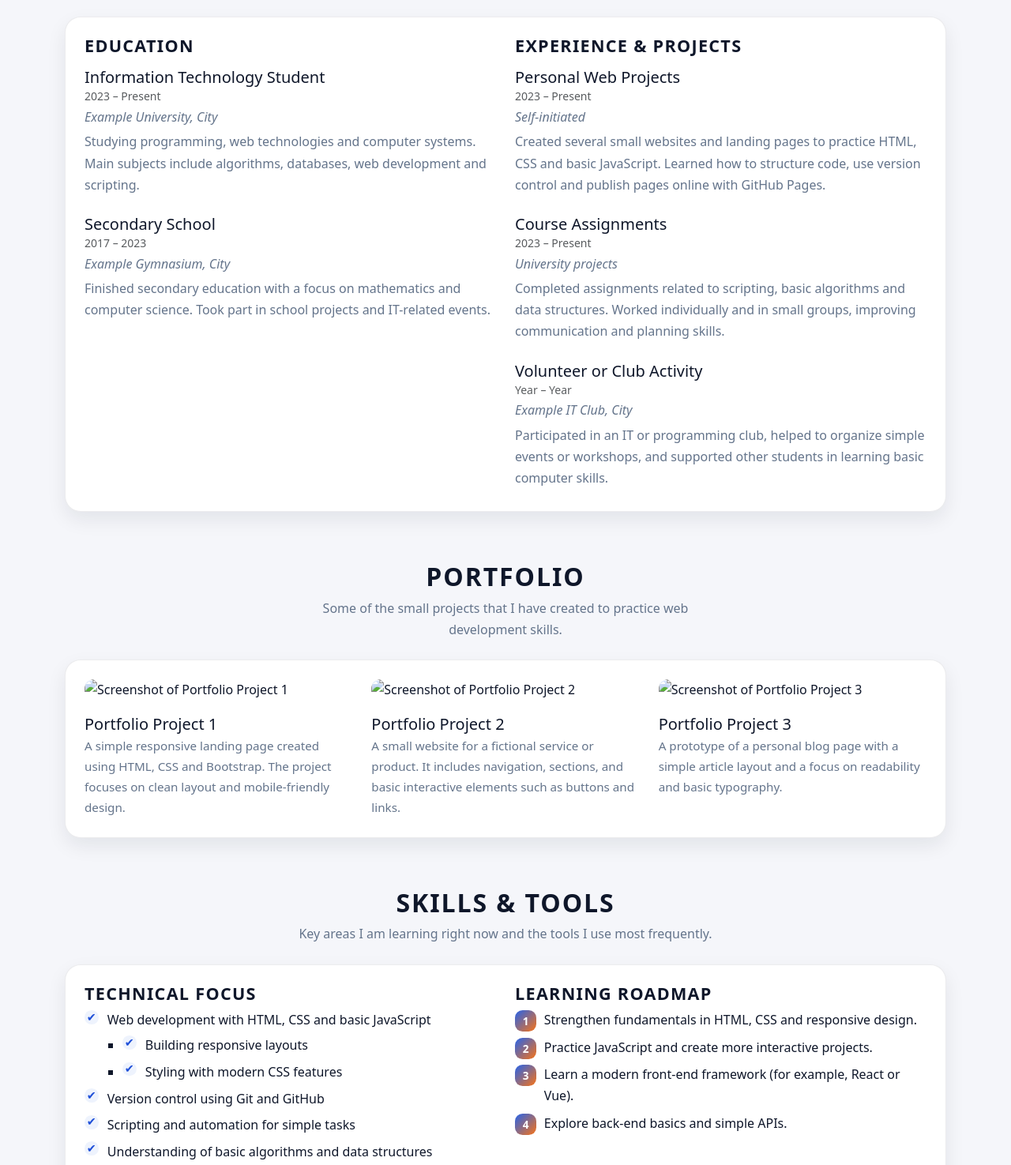
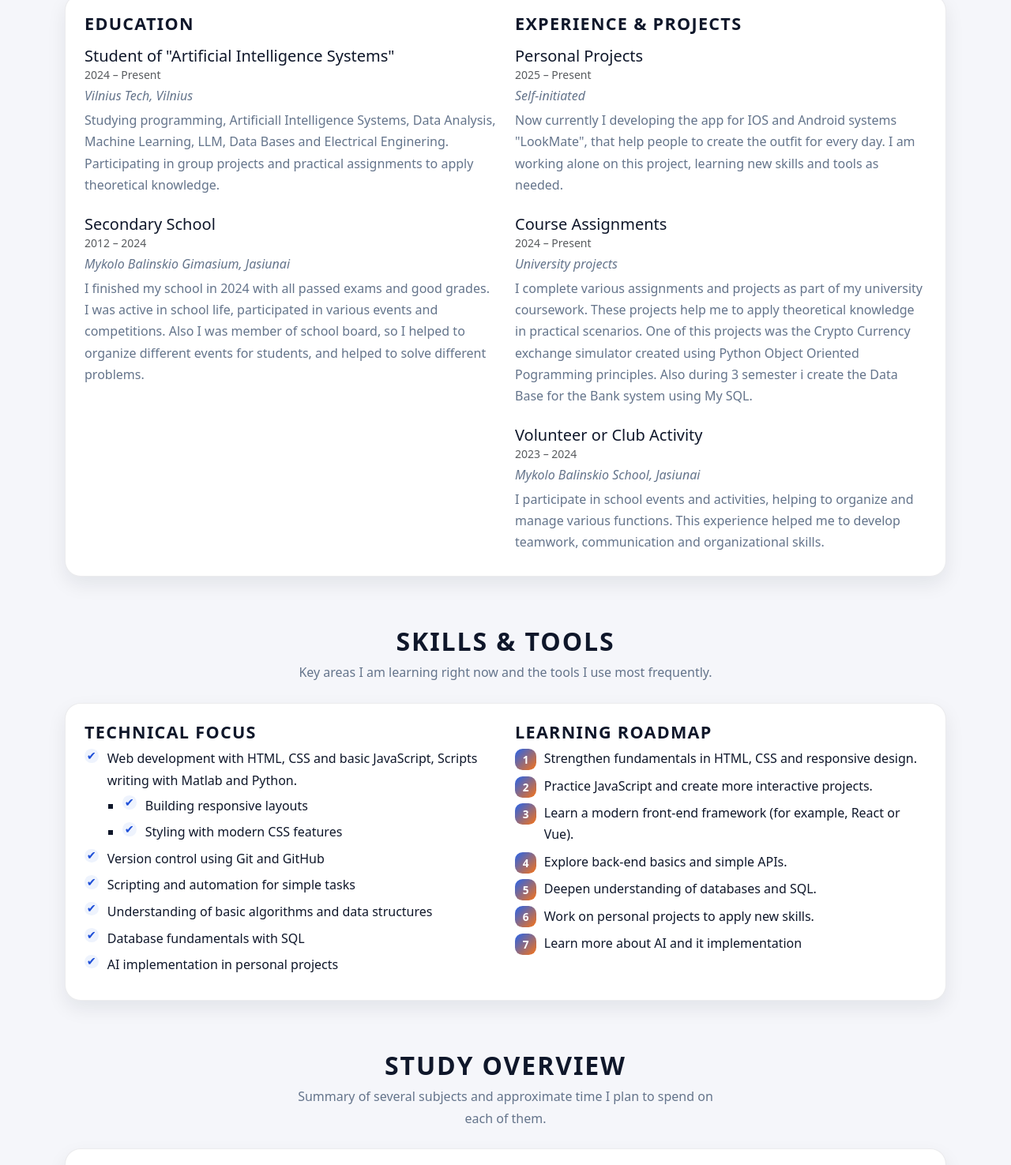
Before and after one commit to GeroldDauksevic/GeroldDauksevic, a plain HTML site: page labworkscript1.html in a window 1280 px wide. Shown: the part 1041-2516 px from the top of the page at 79% size. Drawn offline with nearby package versions, Linux system fonts and the light colour scheme.

Commit message:
Main web site

```diff
--- a/labworkscript1.html
+++ b/labworkscript1.html
@@ -1,5 +1,5 @@
 <!DOCTYPE html>
-<!-- Created by Name Surname, Group XX -->
+<!-- Gerold Dauksevic -->
 <html lang="en">
 <head>
   <meta charset="UTF-8">
@@ -16,23 +16,23 @@
     crossorigin="anonymous"
   >
 
-  <!-- Кастомные стили для задания -->
+  <!-- Custom styles for task -->
   <style>
-    /* =========
-       Дизайн-система (типографика, отступы, цвета)
-       ========= */
+    /*
+      System design
+        */
     :root {
-      /* Базовая типографика */
+
       --font-base: system-ui, -apple-system, BlinkMacSystemFont, "Segoe UI", sans-serif;
       --font-heading: "Segoe UI Semibold", system-ui, sans-serif;
 
-      /* Размеры шрифтов */
+
       --fs-h1: 2.5rem;
       --fs-h2: 2rem;
       --fs-h3: 1.35rem;
       --fs-body: 1rem;
 
-      /* Линейные интервалы */
+
       --lh-heading: 1.15;
       --lh-body: 1.7;
 
@@ -41,7 +41,7 @@
       --ls-h2: 0.06em;
       --ls-h3: 0.04em;
 
-      /* Цвета */
+      /* colors */
       --color-bg: #f5f6fa;
       --color-surface: #ffffff;
       --color-border-subtle: rgba(15, 23, 42, 0.08);
@@ -52,14 +52,14 @@
       --color-text-muted: #64748b;
       --color-accent: #f97316;
 
-      /* Шкала отступов */
+      /* Indentation scale */
       --space-1: 0.5rem;
       --space-2: 1rem;
       --space-3: 1.5rem;
       --space-4: 2rem;
       --space-5: 3rem;
 
-      /* Скругления и тени */
+      /* Rounded corners and shadows */
       --radius-lg: 1.25rem;
       --radius-pill: 999px;
       --shadow-soft: 0 10px 25px rgba(15, 23, 42, 0.08);
@@ -75,7 +75,7 @@
       padding-top: 70px;
     }
 
-    /* Типографика: h1–h3 и параграфы */
+    /* Typography: h1–h3 and paragraphs */
     h1, h2, h3 {
       font-family: var(--font-heading);
       line-height: var(--lh-heading);
@@ -128,9 +128,9 @@
       max-width: 540px;
     }
 
-    /* =========
-       “Поверхности” / карточки
-       ========= */
+    /*
+       Surfaces / Cards
+       */
     .surface-card {
       background-color: var(--color-surface);
       border-radius: var(--radius-lg);
@@ -143,7 +143,7 @@
       margin-top: var(--space-3);
     }
 
-    /* Используем согласованную шкалу отступов для нескольких секций */
+    /*We use a consistent indentation scale for multiple sections */
     #about .surface-card,
     #resume .surface-card,
     #portfolio .surface-card,
@@ -154,9 +154,9 @@
       padding: var(--space-3);
     }
 
-    /* =========
-       Перестайлинг навбара (компонент 1)
-       ========= */
+    /*
+       Navbar restyling (component 1)
+       */
     .navbar {
       background: linear-gradient(90deg, #0f172a, #1e293b);
       box-shadow: var(--shadow-soft);
@@ -203,9 +203,9 @@
       color: #ffffff !important;
     }
 
-    /* =========
-       Hero-блок
-       ========= */
+    /*
+       Hero section
+       */
     header#top {
       padding: var(--space-4) 0 var(--space-4);
       background: radial-gradient(circle at top left, #dbeafe, #f5f6fa 55%);
@@ -217,9 +217,9 @@
       backdrop-filter: blur(8px);
     }
 
-    /* =========
-       Интерактивные элементы: ссылки и кнопки
-       ========= */
+    /*
+      Interactive elements: links and buttons2
+        */
     a {
       color: var(--color-primary);
       text-decoration: none;
@@ -268,7 +268,7 @@
       box-shadow: 0 4px 10px rgba(15, 23, 42, 0.22);
     }
 
-    /* Дополнительный “link-button” стиль для inline ссылок */
+    /* Additional 'link-button' style for inline links */
     .btn-link-outline {
       display: inline-flex;
       align-items: center;
@@ -295,9 +295,9 @@
       transform: translateY(1px);
     }
 
-    /* =========
-       Портфолио карточки
-       ========= */
+    /*
+       portfolio cards
+        */
     .portfolio-item img {
       object-fit: cover;
       border-radius: 0.75rem;
@@ -312,9 +312,9 @@
       font-size: 0.95rem;
     }
 
-    /* =========
-       Кнопка "Back to top" (компонент 2)
-       ========= */
+    /*
+       Button "Back to top" (component 2)
+       */
     .back-to-top {
       position: fixed;
       right: 1.5rem;
@@ -348,9 +348,9 @@
       transform: translateY(2px) scale(0.96);
     }
 
-    /* =========
-       Списки с псевдоэлементами / счётчиками (доп. задание)
-       ========= */
+    /*
+       Lists with pseudo-elements / counters (additional assignment)
+       */
     .list-check {
       list-style: none;
       padding-left: 0;
@@ -385,7 +385,7 @@
       list-style: square;
     }
 
-    /* Нумерованный список с CSS-счётчиком */
+    /* Numbered list with CSS counter */
     .list-counter {
       list-style: none;
       counter-reset: skillCounter;
@@ -417,9 +417,9 @@
       justify-content: center;
     }
 
-    /* =========
-       Таблица / блок данных (доп. задание)
-       ========= */
+    /*
+       Table / data block (additional task)
+        */
     .data-table {
       width: 100%;
       border-collapse: collapse;
@@ -463,9 +463,9 @@
       text-align: left;
     }
 
-    /* =========
+    /*
        Footer
-       ========= */
+        */
     footer {
       padding: var(--space-2) 0;
       background: #0f172a;
@@ -483,7 +483,7 @@
       color: #ffffff;
     }
 
-    /* Немного адаптива */
+    /* adapting */
     @media (max-width: 767.98px) {
       header#top {
         padding-top: var(--space-3);
@@ -497,7 +497,7 @@
 </head>
 <body>
 
-  <!-- Навигация -->
+  <!-- navigation -->
   <nav class="navbar navbar-expand-lg navbar-dark fixed-top border-bottom">
     <div class="container">
       <a class="navbar-brand" href="#top">Name Surname</a>
@@ -518,24 +518,24 @@
     </div>
   </nav>
 
-  <!-- Hero-блок -->
+  <!-- Hero-section -->
   <header id="top">
     <div class="container">
       <div class="surface-card">
         <div class="row align-items-center g-4">
           <div class="col-md-4 text-center">
-            <!-- Твоя фотография -->
-            <img
-              src="assets/img/profile.jpg"
-              alt="Portrait of Name Surname"
-              class="img-fluid rounded-circle"
-              width="220"
-              height="220"
-            >
+            <!-- My photo -->
+            <img src= "assets/img/profile/Gerold.jpg"
+  alt="My Photo"
+  class="img-fluid rounded-circle"
+  width="220"
+  height="220"
+/>
+
           </div>
           <div class="col-md-8">
-            <h1 class="mb-2">Name Surname</h1>
-            <h2 class="h5 text-muted mb-3">Student &amp; Future Web Developer</h2>
+            <h1 class="mb-2">Gerold Dauksevic</h1>
+            <h2 class="h5 text-muted mb-3">Student &amp; Artificial Intelligence engineer</h2>
             <p class="mb-3">
               This is my personal resume and portfolio website created as a lab assignment.
               Here you can find information about me, my education, experience, skills and
@@ -560,19 +560,14 @@
         <div class="row justify-content-center">
           <div class="col-lg-10">
             <p>
-              I am a student of information technologies with a growing interest in web development
-              and modern programming tools. During my studies I work with HTML, CSS, JavaScript and
-              scripting languages, and I enjoy creating small projects that help me understand new
-              concepts in practice. I like to experiment with layouts, interactive elements and
-              responsive design to make websites look clean and user-friendly on different devices.
+              Hello, i am Gerold Dauksevic, student of Vilnius Tech, 2 year student. I soo interested in developing new products and projects with AI.
+During my studies I work a lot with different programs and programming languages like C++, Python, Matlab, HTML and CSS, MY SQL,
+also during the python course for my course work I create the crypto currency exchange simuliator,
+but also during my studies I create some small projects, and that help me to understand new concepts in this field.
             </p>
             <p>
-              Outside of my university work, I follow online tutorials and courses, and I regularly
-              read documentation to improve my skills. I am especially interested in front-end
-              development and I would like to continue learning frameworks and technologies that are
-              used in real projects. In the future I hope to join a professional team where I can
-              contribute to useful applications, learn from experienced developers and grow both
-              technically and personally.
+           Outside the university I work on my own projects like "LookMate" that is the app which help people create the outfit for every day.
+But also, I learning new topic and things every day and trying to improve my knowledge ecvery day.
             </p>
           </div>
         </div>
@@ -594,22 +589,23 @@
             <h3 class="mb-3">Education</h3>
 
             <div class="mb-4">
-              <h4 class="h5 mb-1">Information Technology Student</h4>
-              <h5 class="text-muted small mb-1">2023 – Present</h5>
-              <p class="mb-1"><em>Example University, City</em></p>
+              <h4 class="h5 mb-1">Student of "Artificial Intelligence Systems"</h4>
+              <h5 class="text-muted small mb-1">2024 – Present</h5>
+              <p class="mb-1"><em>Vilnius Tech, Vilnius</em></p>
               <p class="mb-0">
-                Studying programming, web technologies and computer systems. Main subjects include
-                algorithms, databases, web development and scripting.
+                Studying programming, Artificiall Intelligence Systems, Data Analysis, Machine Learning, LLM, Data Bases and Electrical Enginering.
+                Participating in group projects and practical assignments to apply theoretical knowledge.
               </p>
             </div>
 
             <div class="mb-2">
               <h4 class="h5 mb-1">Secondary School</h4>
-              <h5 class="text-muted small mb-1">2017 – 2023</h5>
-              <p class="mb-1"><em>Example Gymnasium, City</em></p>
+              <h5 class="text-muted small mb-1">2012 – 2024</h5>
+              <p class="mb-1"><em>Mykolo Balinskio Gimasium, Jasiunai</em></p>
               <p class="mb-0">
-                Finished secondary education with a focus on mathematics and computer science. Took
-                part in school projects and IT-related events.
+                I finished my school in 2024 with all passed exams and good grades.
+                I was active in school life, participated in various events and competitions.
+                Also I was member of school board, so I helped to organize different events for students, and helped to solve different problems.
               </p>
             </div>
           </div>
@@ -618,33 +614,33 @@
             <h3 class="mb-3">Experience & Projects</h3>
 
             <div class="mb-4">
-              <h4 class="h5 mb-1">Personal Web Projects</h4>
-              <h5 class="text-muted small mb-1">2023 – Present</h5>
+              <h4 class="h5 mb-1">Personal  Projects</h4>
+              <h5 class="text-muted small mb-1">2025 – Present</h5>
               <p class="mb-1"><em>Self-initiated</em></p>
               <p class="mb-0">
-                Created several small websites and landing pages to practice HTML, CSS and basic
-                JavaScript. Learned how to structure code, use version control and publish pages
-                online with GitHub Pages.
+                Now currently I developing the app for IOS and Android systems "LookMate", that help people to create the outfit for every day.
+                I am working alone on this project, learning new skills and tools as needed.
               </p>
             </div>
 
             <div class="mb-4">
               <h4 class="h5 mb-1">Course Assignments</h4>
-              <h5 class="text-muted small mb-1">2023 – Present</h5>
+              <h5 class="text-muted small mb-1">2024 – Present</h5>
               <p class="mb-1"><em>University projects</em></p>
               <p class="mb-0">
-                Completed assignments related to scripting, basic algorithms and data structures.
-                Worked individually and in small groups, improving communication and planning skills.
+                I complete various assignments and projects as part of my university coursework.
+                These projects help me to apply theoretical knowledge in practical scenarios. One of this projects was the Crypto Currency exchange simulator created using Python Object Oriented Pogramming principles.
+                Also during 3 semester i create the Data Base for the Bank system using My SQL.
               </p>
             </div>
 
             <div class="mb-1">
               <h4 class="h5 mb-1">Volunteer or Club Activity</h4>
-              <h5 class="text-muted small mb-1">Year – Year</h5>
-              <p class="mb-1"><em>Example IT Club, City</em></p>
+              <h5 class="text-muted small mb-1">2023 – 2024</h5>
+              <p class="mb-1"><em>Mykolo Balinskio School, Jasiunai</em></p>
               <p class="mb-0">
-                Participated in an IT or programming club, helped to organize simple events or
-                workshops, and supported other students in learning basic computer skills.
+              I participate in school events and activities, helping to organize and manage various functions.
+              This experience helped me to develop teamwork, communication and organizational skills.
               </p>
             </div>
           </div>
@@ -653,72 +649,9 @@
     </div>
   </section>
 
-  <!-- PORTFOLIO -->
-  <section id="portfolio">
-    <div class="container">
-      <div class="section-title">
-        <h2>Portfolio</h2>
-        <p>Some of the small projects that I have created to practice web development skills.</p>
-      </div>
 
-      <div class="surface-card">
-        <div class="row g-4">
-          <div class="col-md-4">
-            <div class="portfolio-item">
-              <img
-                src="assets/img/portfolio-1.jpg"
-                alt="Screenshot of Portfolio Project 1"
-                class="img-fluid"
-                width="400"
-                height="250"
-              >
-              <h4 class="h5 mt-2">Portfolio Project 1</h4>
-              <p class="mb-0">
-                A simple responsive landing page created using HTML, CSS and Bootstrap. The project
-                focuses on clean layout and mobile-friendly design.
-              </p>
-            </div>
-          </div>
 
-          <div class="col-md-4">
-            <div class="portfolio-item">
-              <img
-                src="assets/img/portfolio-2.jpg"
-                alt="Screenshot of Portfolio Project 2"
-                class="img-fluid"
-                width="400"
-                height="250"
-              >
-              <h4 class="h5 mt-2">Portfolio Project 2</h4>
-              <p class="mb-0">
-                A small website for a fictional service or product. It includes navigation, sections,
-                and basic interactive elements such as buttons and links.
-              </p>
-            </div>
-          </div>
-
-          <div class="col-md-4">
-            <div class="portfolio-item">
-              <img
-                src="assets/img/portfolio-3.jpg"
-                alt="Screenshot of Portfolio Project 3"
-                class="img-fluid"
-                width="400"
-                height="250"
-              >
-              <h4 class="h5 mt-2">Portfolio Project 3</h4>
-              <p class="mb-0">
-                A prototype of a personal blog page with a simple article layout and a focus on
-                readability and basic typography.
-              </p>
-            </div>
-          </div>
-        </div>
-      </div>
-    </div>
-  </section>
-
-  <!-- SKILLS (списки с псевдоэлементами / counters) -->
+  <!-- SKILLS  -->
   <section id="skills">
     <div class="container">
       <div class="section-title">
@@ -731,7 +664,7 @@
           <div class="col-md-6">
             <h3 class="mb-2">Technical Focus</h3>
             <ul class="list-check">
-              <li>Web development with HTML, CSS and basic JavaScript
+              <li>Web development with HTML, CSS and basic JavaScript, Scripts writing with Matlab and Python.
                 <ul>
                   <li>Building responsive layouts</li>
                   <li>Styling with modern CSS features</li>
@@ -740,6 +673,8 @@
               <li>Version control using Git and GitHub</li>
               <li>Scripting and automation for simple tasks</li>
               <li>Understanding of basic algorithms and data structures</li>
+              <li>Database fundamentals with SQL</li>
+              <li>AI implementation in personal projects</li>
             </ul>
           </div>
 
@@ -750,6 +685,9 @@
               <li>Practice JavaScript and create more interactive projects.</li>
               <li>Learn a modern front-end framework (for example, React or Vue).</li>
               <li>Explore back-end basics and simple APIs.</li>
+              <li>Deepen understanding of databases and SQL.</li>
+              <li>Work on personal projects to apply new skills.</li>
+              <li>Learn more about AI and it implementation</li>
             </ol>
           </div>
         </div>
@@ -757,7 +695,7 @@
     </div>
   </section>
 
-  <!-- STUDY TABLE (таблица / data block) -->
+  <!-- STUDY TABLE -->
   <section id="study-table">
     <div class="container">
       <div class="section-title">
@@ -807,7 +745,7 @@
     </div>
   </section>
 
-  <!-- SERVICES (медиа: видео, YouTube, аудио) -->
+  <!-- SERVICES, media youtube videos -->
   <section id="services">
     <div class="container">
       <div class="section-title">
@@ -879,7 +817,7 @@
     </div>
   </footer>
 
-  <!-- Кнопка "Back to top" -->
+  <!-- button "Back to top" -->
   <button class="back-to-top" type="button" aria-label="Back to top">
     ↑
   </button>
@@ -891,7 +829,7 @@
     crossorigin="anonymous"
   ></script>
 
-  <!-- JS для back-to-top -->
+  <!-- JS for back-to-top -->
   <script>
     const backToTopBtn = document.querySelector('.back-to-top');
 
```
